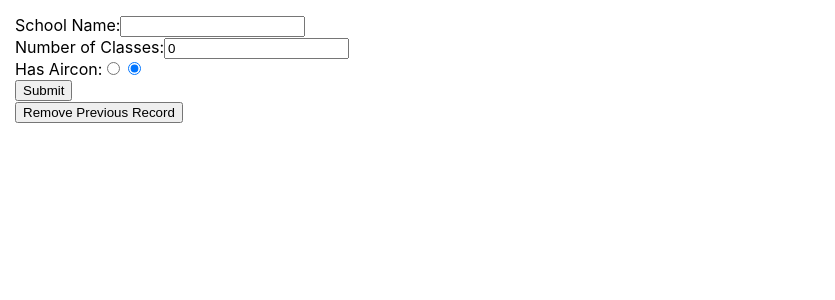
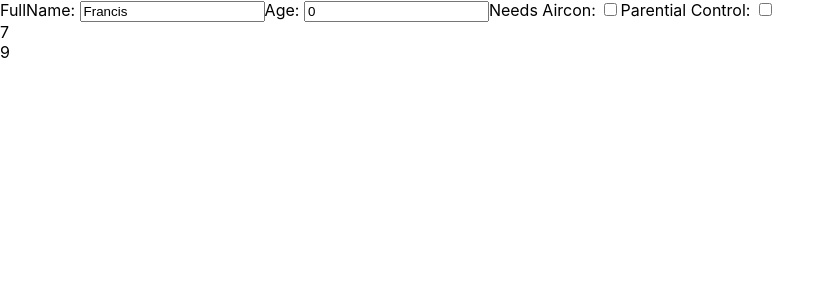
Before and after one commit to fknacua/reactJS-training, a React (Create React App) app in the folder training-tsx/: page / in a window 1280 px wide. Shown: the top 300 px of the page, without its empty margins (0-835 px from the left). Built offline with nearby package versions, Linux system fonts and the light colour scheme.

Commit message:
Sept 3 Quiz - Lifting states

```diff
--- a/training-tsx/src/index.js
+++ b/training-tsx/src/index.js
@@ -10,6 +10,8 @@ import * as serviceWorker from './serviceWorker';
 import AnagramChecker from './AnagramChecker';
 import SchoolForm from './SchoolForm';
 import SchoolLogin from './SchoolLogin';
+import Registration from './react-registration/registration';
+
 
 ReactDOM.render(
   <React.StrictMode>
@@ -20,7 +22,8 @@ ReactDOM.render(
     {/* <Clock /> */}
     {/* <AnagramChecker/> */}
     {/* <SchoolForm /> */}
-    <SchoolLogin />
+    {/* <SchoolLogin /> */}
+    <Registration />
 
   </React.StrictMode>,
   document.getElementById('root')
--- /dev/null
+++ b/training-tsx/src/react-registration/finderForm.js
@@ -0,0 +1,30 @@
+import React from 'react'
+
+class Finder extends React.Component {
+    constructor(props) {
+        super(props)
+    }
+    handleFullNameChange = (e) => {
+        this.props.onFullnameChange(e.target.value)
+    }
+    handleAgeChange = (e) => {
+        this.props.onAgeChange(e.target.value)
+    }
+    handleAirconChange = (e) => {
+        this.props.onAirconChange(e.target.checked)
+    }
+    handleParentControl = (e) => {
+        this.props.onParentControlChange(e.target.checked)
+    }
+    render() {
+        return (
+            <div>
+                FullName: <input value={this.props.info.fullName} onChange={this.handleFullNameChange} />
+                Age: <input value={this.props.info.age} onChange={this.handleAgeChange} />
+                Needs Aircon: <input type="checkbox" value={this.props.info.needsAircon} onChange={this.handleAirconChange} />
+                Parential Control: <input type="checkbox" value={this.props.info.parentControl} onChange={this.handleParentControl} />
+            </div>
+        )
+    }
+}
+export default Finder;
--- /dev/null
+++ b/training-tsx/src/react-registration/registration.js
@@ -0,0 +1,100 @@
+import React from 'react'
+import Finder from './finderForm'
+import Result from './results'
+
+const schools = [
+    {
+        name: '',
+        maxAge: 7,
+        needsAircon: false,
+        parentControl: false
+    },
+    {
+        name: '',
+        maxAge: 9,
+        needsAircon: false,
+        parentControl: false
+    },
+    {
+        name: '',
+        maxAge: 15,
+        needsAircon: true,
+        parentControl: false
+    },
+    {
+        name: '',
+        maxAge: 18,
+        needsAircon: true,
+        parentControl: false
+    },
+    {
+        name: '',
+        maxAge: 21,
+        needsAircon: true,
+        parentControl: true
+    },
+    {
+        name: '',
+        maxAge: 23,
+        needsAircon: true,
+        parentControl: true
+    },
+    {
+        name: '',
+        maxAge: 25,
+        needsAircon: false,
+        parentControl: true
+    },
+    {
+        name: '',
+        maxAge: 28,
+        needsAircon: false,
+        parentControl: true
+    },
+
+
+]
+class Registration extends React.Component {
+    constructor(props) {
+        super(props)
+        this.state = {
+            age: 0,
+            needsAircon: false,
+            fullName: 'Francis',
+            parentControl: false
+        }
+    }
+    handleFullNameChange = (e) => {
+        this.setState({ fullName: e })
+
+    }
+    handleAgeChange = (e) => {
+        this.setState({ age: e })
+    }
+    handleAirconChange = (e) => {
+        this.setState({ needsAircon: e })
+    }
+    handleParentControlChange = (e) => {
+        this.setState({ parentControl: e })
+
+    }
+    filterSchools = () => {
+        return schools.filter(e => {
+            return this.state.age < e.maxAge && this.state.needsAircon === e.needsAircon && this.state.parentControl === e.parentControl
+        })
+    }
+    render() {
+        return (
+            <div>
+                <Finder
+                    onFullnameChange={this.handleFullNameChange}
+                    onAgeChange={this.handleAgeChange}
+                    onAirconChange={this.handleAirconChange}
+                    onParentControlChange={this.handleParentControlChange}
+                    info={this.state} />
+                <Result schools={this.filterSchools()} />
+            </div>
+        )
+    }
+}
+export default Registration;
--- /dev/null
+++ b/training-tsx/src/react-registration/results.js
@@ -0,0 +1,17 @@
+import React from 'react'
+class Result extends React.Component {
+    constructor(props) {
+        super(props)
+    }
+    render() {
+        const allSchools = this.props.schools.map(entry =>
+        <div>{entry.maxAge}</div>
+        )
+        return (
+            <div>
+                {allSchools ? allSchools : []}
+            </div>
+        )
+    }
+}
+export default Result;
```
